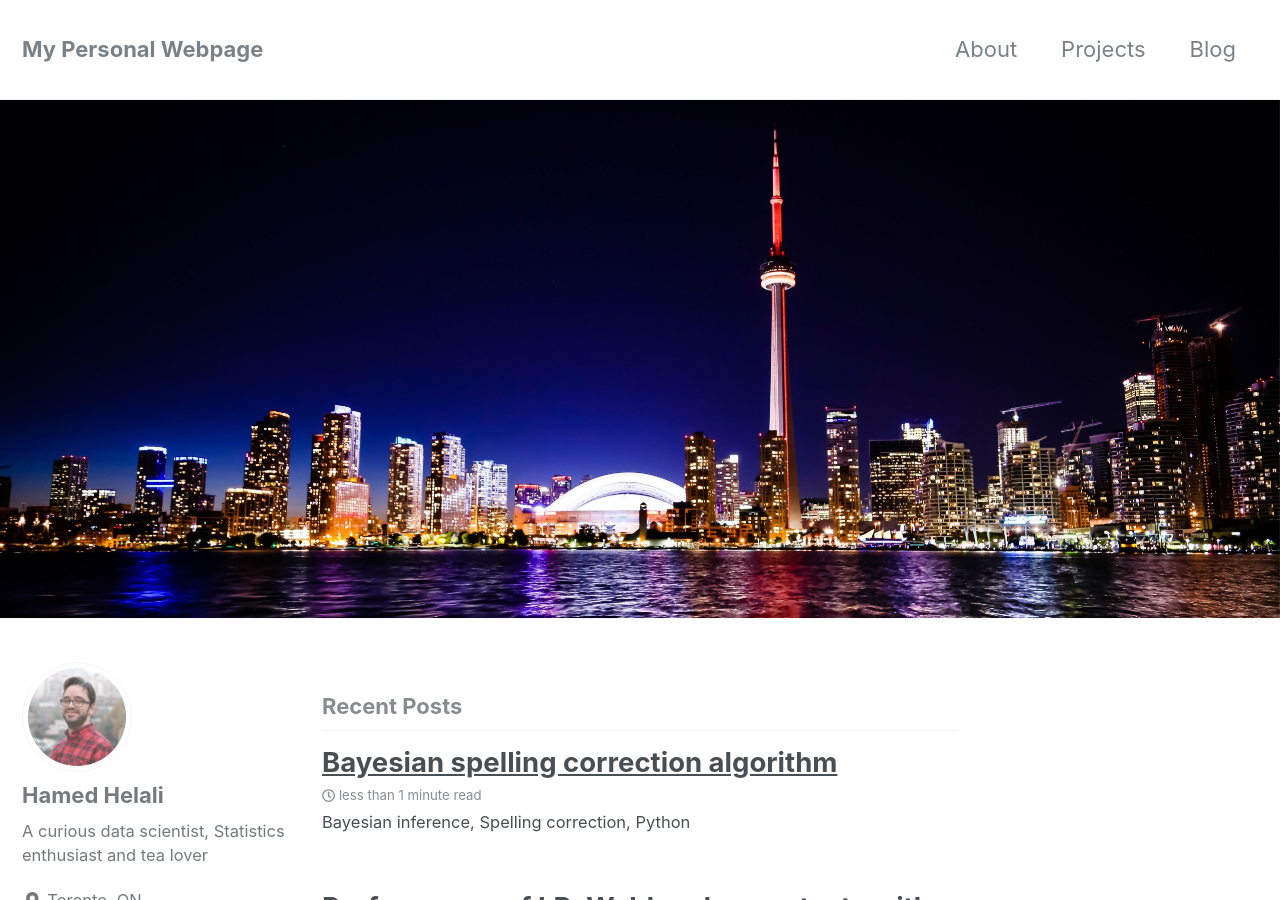
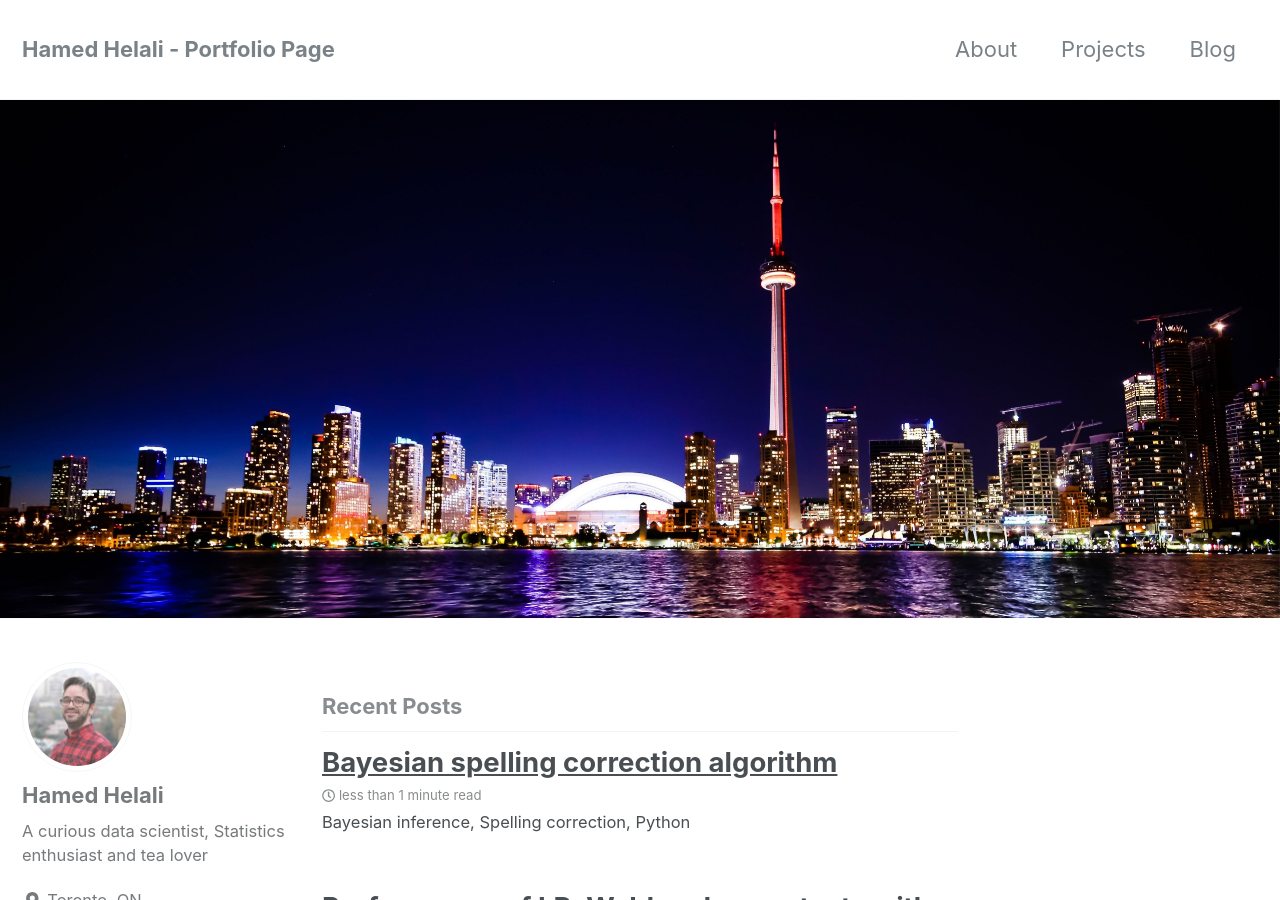
Before and after one commit to hamedhelali/hamedhelali.github.io, a Jekyll site: the page built from index.html, in a window 1280 px wide and 900 px high. Built offline with Jekyll 4.4.1, drawn with Linux system fonts in a browser that asks for light colours; nearby versions of some CDN libraries; the list of posts is cut into pages by our own code.

Commit message:
Update _config.yml

```diff
--- a/_config.yml
+++ b/_config.yml
@@ -9,7 +9,7 @@ minimal_mistakes_skin    : "default" # "air", "aqua", "contrast", "dark", "dirt"
 
 # Site Settings
 locale                   : "en-US"
-title                    : "My Personal Webpage"
+title                    : "Hamed Helali - Portfolio Page"
 title_separator          : "-"
 name                     : "Hamed Helali"
 description              : "Data scientist portfolio page"
```
